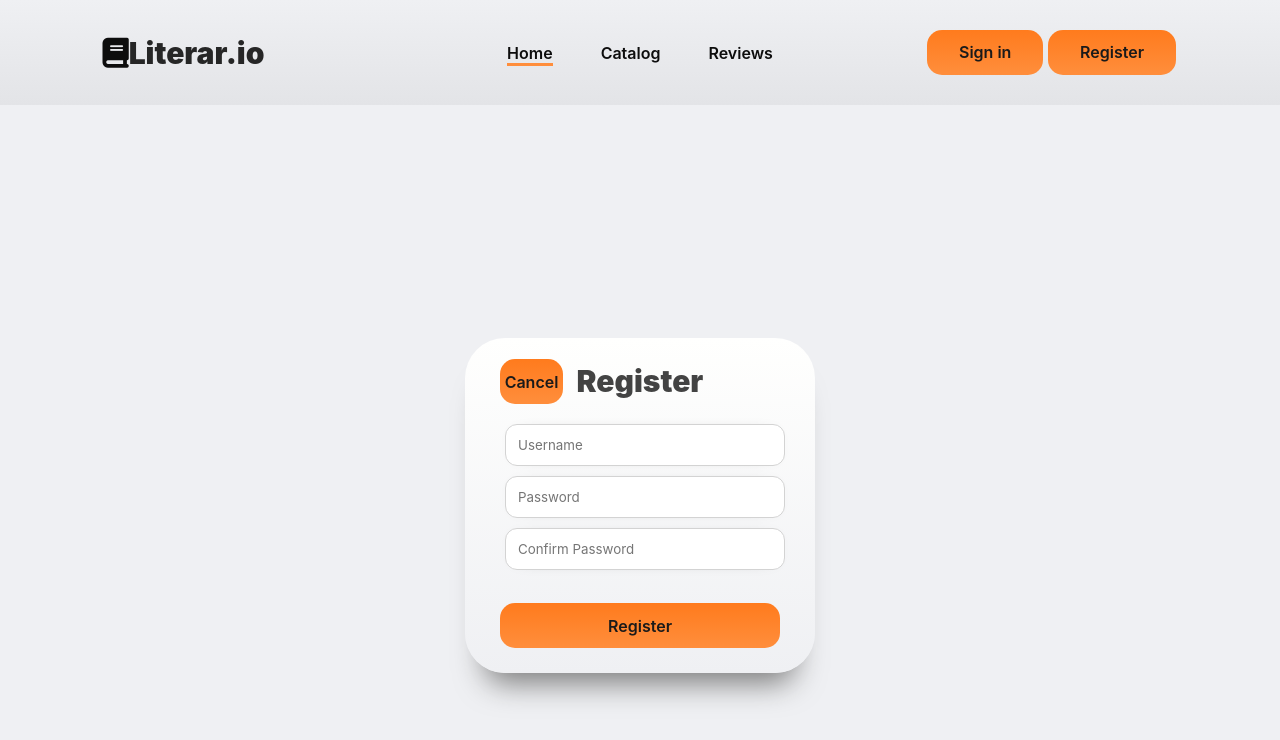
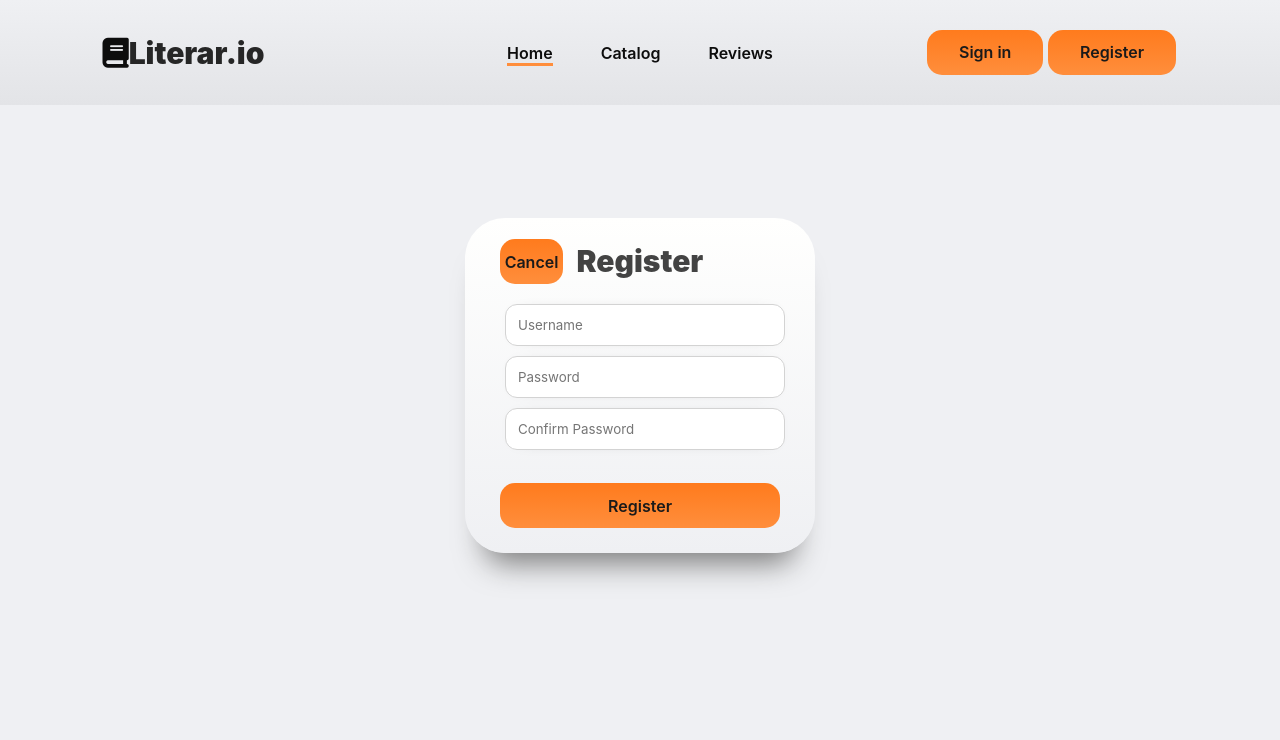
Before and after one commit to jvpcms/literar.io, a Vue app in the folder frontend/: page /register in a window 1280 px wide. Shown: the top 740 px of the page. Built offline with nearby package versions, Linux system fonts and the light colour scheme; a web font is replaced by a local one.

Commit message:
minor ui changes

```diff
--- a/frontend/src/views/LoginView.vue
+++ b/frontend/src/views/LoginView.vue
@@ -89,6 +89,7 @@ function submitLogin(event: Event) {
   display: flex;
   justify-content: center;
   align-items: center;
+  height: 70vh;
 }
 
 .container {
--- a/frontend/src/views/RegisterView.vue
+++ b/frontend/src/views/RegisterView.vue
@@ -116,7 +116,7 @@ function submitRegister(event: Event) {
   display: flex;
   justify-content: center;
   align-items: center;
-  height: 100vh;
+  height: 70vh;
 }
 
 .container {
```
